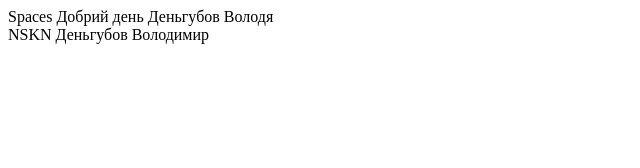
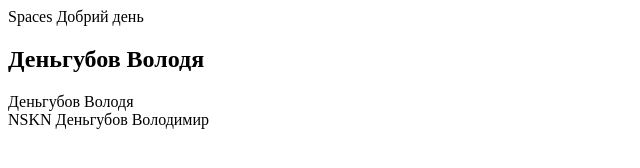
Before and after one commit to Azteret/knife, a plain HTML site: page index.html in a window 1280 px wide. Shown: the whole page, without its empty margins (0-640 px from the left). Drawn offline with Linux system fonts and the light colour scheme.

Commit message:
Update index.html

```diff
--- a/index.html
+++ b/index.html
@@ -15,7 +15,7 @@ Spaces
 </head>
 <title>Тема (Деньгубов)</title>
 <body>
-</header>
+<h2>Деньгубов Володя</h2>
 Деньгубов Володя
 </section>
 <footer>
```
